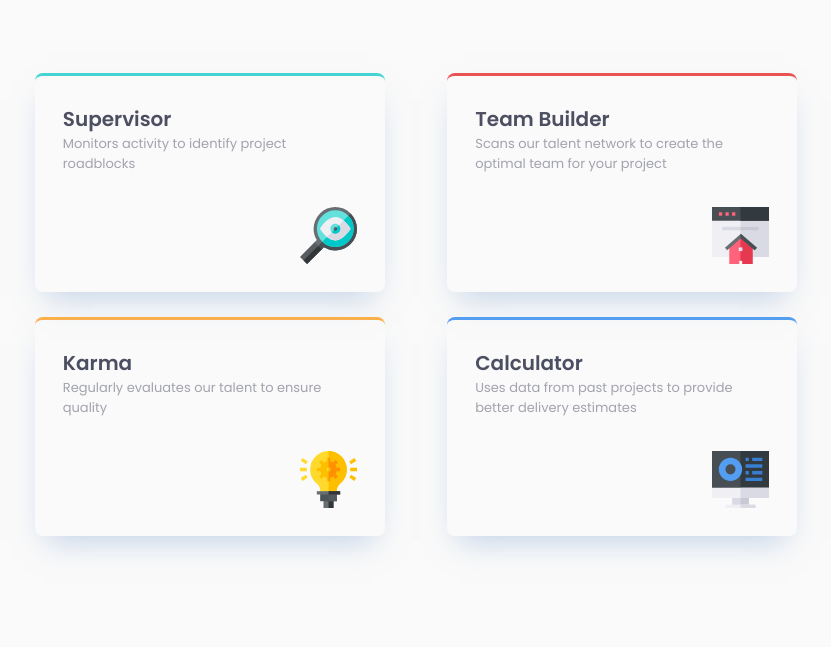
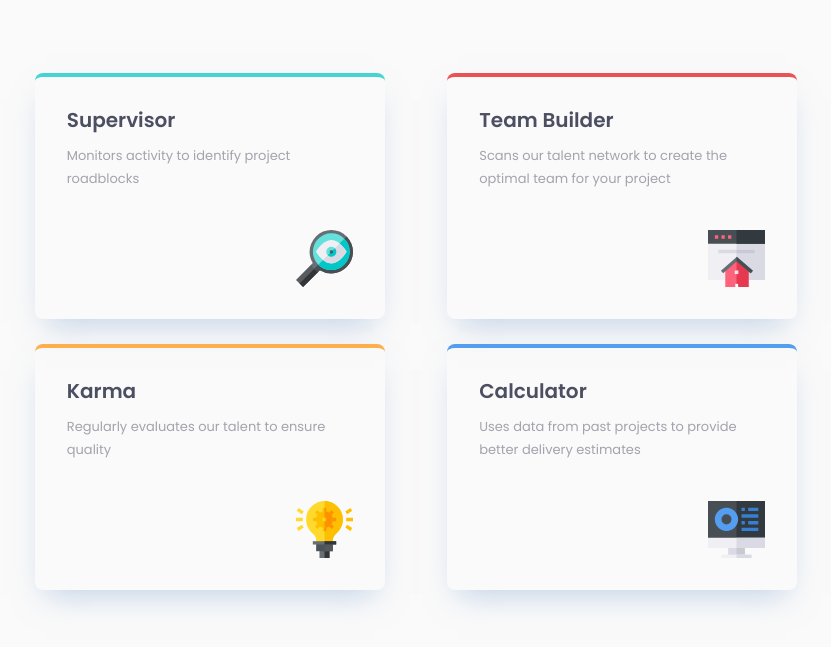
Before and after one commit to solracss/fem-4-card-feature-section, a website built with Vite: page index.html in a window 1280 px wide. Shown: the part 255-902 px from the top of the page, without its empty margins (224-1055 px from the left). Before the commit the page ends 871 px from the top, so only its background shows below. Built offline with nearby package versions, Linux system fonts and the light colour scheme.

Commit message:
add card style for desktop

```diff
--- a/sass/pages/_card-section.scss
+++ b/sass/pages/_card-section.scss
@@ -30,7 +30,7 @@
 .card {
 	max-width: remSize(350px);
 	padding: remSize(28px);
-	border-top: 3px solid;
+	border-top: 4px solid;
 	box-shadow: $box-shadow-1;
 	border-radius: 8px;
 
@@ -50,6 +50,7 @@
 
 	&__description {
 		font-size: remSize(13px);
+		line-height: remSize(23px);
 
 		@include setHslaColor(color, $clr-neutral-400, 0.5);
 	}
@@ -60,4 +61,16 @@
 		width: remSize(57px);
 		aspect-ratio: 1 / 1;
 	}
+
+	@media (min-width: 1100px) {
+		padding: remSize(28px) 2rem 2rem 2rem;
+
+		&__description {
+			margin-top: remSize(9px);
+		}
+
+		&__icon {
+			margin-top: remSize(40px);
+		}
+	}
 }
```
